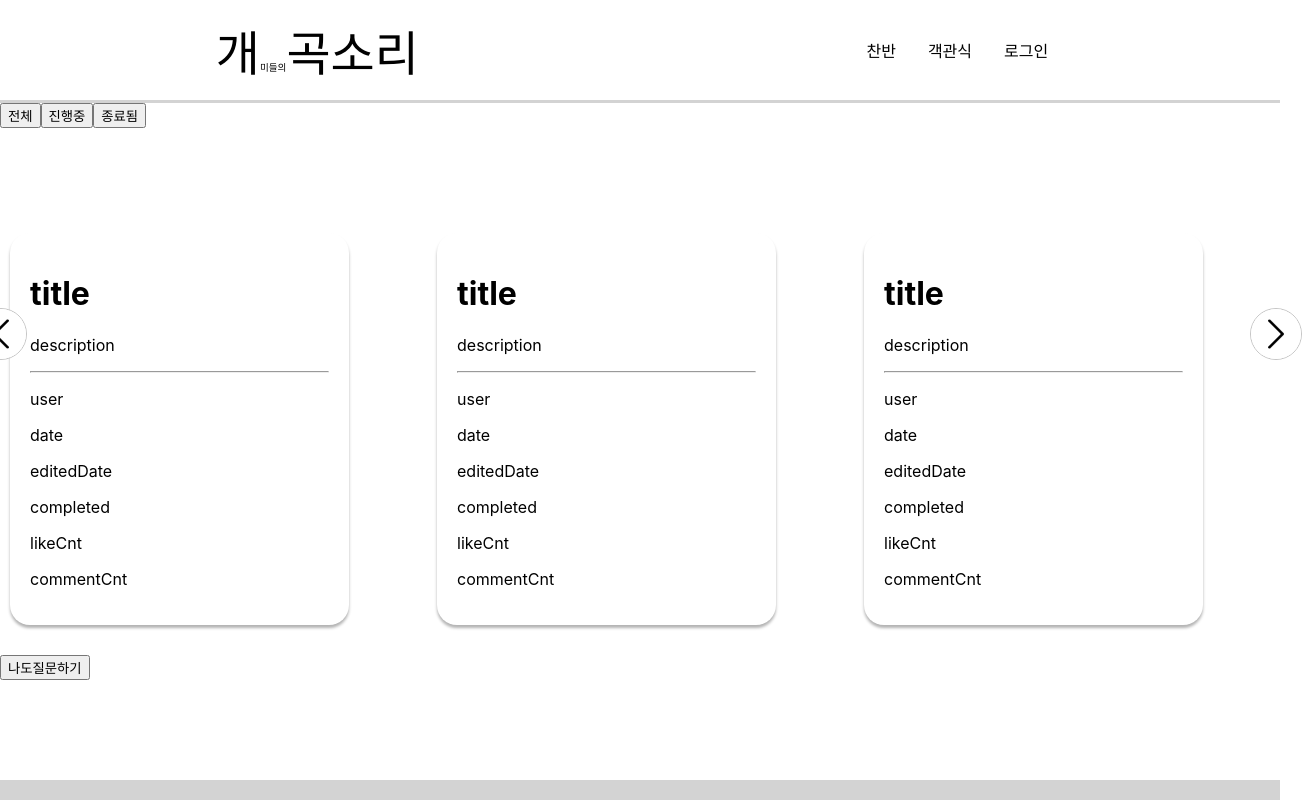
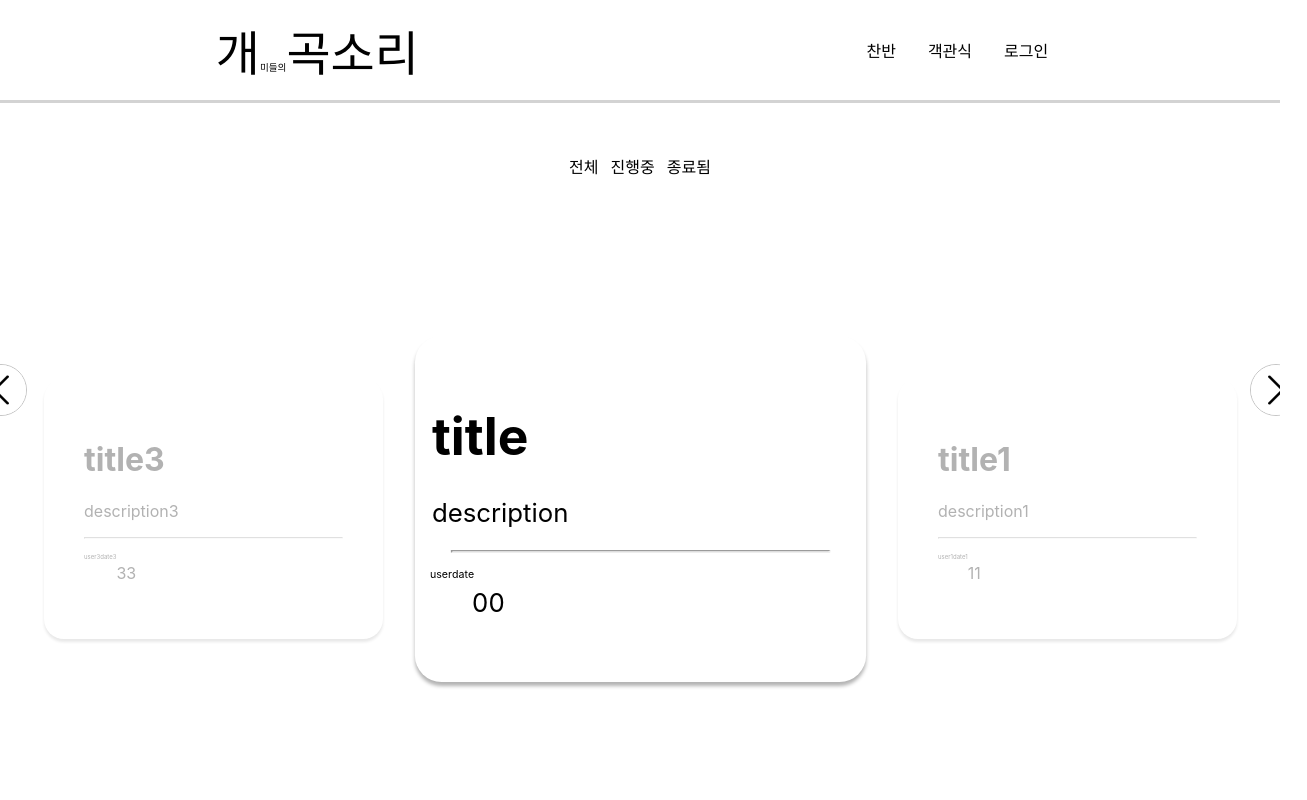
Before and after one commit to gabmin/Front-End, a React (Create React App) app: page /multi in a window 1280 px wide. Shown: the top 800 px of the page, 1307 px wide, since content can reach past the window. Built offline with nearby package versions, Linux system fonts and the light colour scheme; no server answers.

Commit message:
feat: Multi, MultiDetail 구조

```diff
--- a/src/components/AnswerList.js
+++ b/src/components/AnswerList.js
@@ -2,6 +2,7 @@ import React from "react";
 import styled from "styled-components";
 
 const AnswerList = props => {
+  const DataList = props.dataList;
   const [color, setColor] = React.useState("");
   const selected = e => {
     const checkSelect = t => [...t.parentElement.children].filter(e => e !== t);
@@ -26,27 +27,27 @@ const AnswerList = props => {
   return (
     <Answerdiv>
       <AnswerBtn color="#777777" onClick={selectAnswer}>
-        contentA
+        {DataList.contentA}
       </AnswerBtn>
       <AnswerBtn color="#777777" onClick={selectAnswer}>
-        contentB
+        {DataList.contentB}
       </AnswerBtn>
       <AnswerBtn color="#777777" onClick={selectAnswer}>
-        contentC
+        {DataList.contentC}
       </AnswerBtn>
       <AnswerBtn color="#777777" onClick={selectAnswer}>
-        contentD
+        {DataList.contentD}
       </AnswerBtn>
       <AnswerBtn color="#777777" onClick={selectAnswer}>
-        contentE
+        {DataList.contentE}
       </AnswerBtn>
     </Answerdiv>
   );
 };
 
 const Answerdiv = styled.div`
-  height: 200px;
-  width: 200px;
+  height: 100%;
+  width: 100%;
   margin: auto;
   border: 1px solid #000000;
   display: flex;
@@ -55,8 +56,9 @@ const Answerdiv = styled.div`
 
 const AnswerBtn = styled.button`
   border: none;
-  margin: 10px auto;
+  margin: 5px auto;
   width: 50%;
+  height: 50px;
   opacity: 0.5;
   background-color: ${props => props.color};
   cursor: pointer;
--- a/src/components/MultiCard.js
+++ b/src/components/MultiCard.js
@@ -2,29 +2,77 @@ import React from "react";
 import styled from "styled-components";
 
 const MultiCard = props => {
+  const {
+    multiId,
+    title,
+    description,
+    user,
+    date,
+    editedDate,
+    completed,
+    likeCnt,
+    commentCnt,
+  } = props;
   return (
-    <Card>
-      <h1>title</h1>
-      <p>description</p>
-      <hr></hr>
-      <p>user</p>
-      <p>date</p>
-      <p>editedDate</p>
-      <p>completed</p>
-      <p>likeCnt</p>
-      <p>commentCnt</p>
-    </Card>
+    <Container>
+      <Card>
+        <TitleDiv>
+          <h1>{title}</h1>
+        </TitleDiv>
+        <DesDiv>
+          <p>{description}</p>
+        </DesDiv>
+        <hr></hr>
+        <FooterDiv>
+          <UserDiv>
+            <p>{user}</p>
+            <p>{date}</p>
+            {/* {isEdited ? <p>{editedDate}</p> : null} */}
+          </UserDiv>
+          <p>{likeCnt}</p>
+          <p>{commentCnt}</p>
+        </FooterDiv>
+      </Card>
+    </Container>
   );
 };
 
-const Card = styled.div`
+const Container = styled.div`
   width: 70%;
   height: 100%;
   padding: 20px;
-  margin: 10px 10px 10px 10px;
+  margin: 100px auto;
   background-color: #ffffff;
   border-radius: 20px;
   box-shadow: 0px 3px 3px rgba(0, 0, 0, 0.3);
+  opacity: 0.3;
+`;
+
+const Card = styled.div`
+  width: 100%;
+  min-height: 200px;
+  padding: 20px 20px;
+  margin: auto;
+  box-sizing: border-box;
+`;
+
+const TitleDiv = styled.div`
+  min-height: 20%;
+`;
+
+const DesDiv = styled.div`
+  min-height: 70%;
+`;
+
+const FooterDiv = styled.div`
+  display: flex;
+  flex-direction: row;
+`;
+
+const UserDiv = styled.div`
+  font-size: 6px;
+  display: flex;
+  flex-direction: row;
 `;
 
 export default MultiCard;
--- /dev/null
+++ b/src/components/MultiSlick.js
@@ -0,0 +1,64 @@
+import React from "react";
+import Slider from "react-slick";
+import styled from "styled-components";
+import "slick-carousel/slick/slick.css";
+import "slick-carousel/slick/slick-theme.css";
+
+import MultiCard from "../components/MultiCard";
+import NextArrow from "../elements/NextArrow";
+import PrevArrow from "../elements/PrevArrow";
+
+const MultiSlick = props => {
+  const CardList = props.cardList;
+  const settings = {
+    className: "center",
+    centerMode: true,
+    infinite: true,
+    centerPadding: "0px",
+    slidesToShow: 3,
+    speed: 500,
+    nextArrow: <NextArrow />,
+    prevArrow: <PrevArrow />,
+  };
+  return (
+    <Container>
+      <Sliderdiv>
+        <StyledSlider {...settings}>
+          {CardList?.map((p, i) => (
+            <div>
+              <MultiCard
+                multiId={i}
+                title={p.title}
+                description={p.description}
+                user={p.user}
+                date={p.date}
+                editedDate={p.editedDate}
+                completed={p.completed}
+                likeCnt={p.likeCnt}
+                commentCnt={p.commentCnt}
+              />
+            </div>
+          ))}
+        </StyledSlider>
+      </Sliderdiv>
+    </Container>
+  );
+};
+
+const Container = styled.div`
+  height: 100%;
+`;
+
+const Sliderdiv = styled.div`
+  margin: 20px auto;
+`;
+
+const StyledSlider = styled(Slider)`
+  overflow: hidden;
+  .slick-slide.slick-center div {
+    transform: scale(1.1);
+    opacity: 1;
+  }
+`;
+
+export default MultiSlick;
--- /dev/null
+++ b/src/components/MultiUnvoted.js
@@ -0,0 +1,32 @@
+import React from "react";
+import styled from "styled-components";
+import AnswerList from "./AnswerList";
+
+const MultiUnvoted = props => {
+  const DataList = props.dataList;
+  return (
+    <React.Fragment>
+      <TitleDiv>
+        <p>{DataList.title}</p>
+      </TitleDiv>
+
+      <hr></hr>
+      <p>{DataList.description}</p>
+      <div>
+        <AnswerList dataList={DataList} />
+      </div>
+
+      <hr></hr>
+      <p>{DataList.user}</p>
+      <p>{DataList.date}</p>
+      {/* <p>{DataList.editedDate}</p>
+      <p>{DataList.completed}</p> */}
+      <p>좋아요{DataList.likeCnt}</p>
+      <p>댓글{DataList.commentCnt}</p>
+    </React.Fragment>
+  );
+};
+
+const TitleDiv = styled.div``;
+
+export default MultiUnvoted;
--- /dev/null
+++ b/src/components/MultiVoted.js
@@ -0,0 +1,16 @@
+import React, { useState } from "react";
+import ProgressBar from "@ramonak/react-progress-bar";
+
+const MultiVoted = props => {
+  const [per, setPer] = useState(0);
+  setTimeout(() => {
+    setPer(50);
+  }, 2000);
+  return (
+    <React.Fragment>
+      <ProgressBar completed={per} />
+    </React.Fragment>
+  );
+};
+
+export default MultiVoted;
--- a/src/pages/Multi.js
+++ b/src/pages/Multi.js
@@ -1,55 +1,107 @@
 import React from "react";
-import Slider from "react-slick";
 import styled from "styled-components";
-import "slick-carousel/slick/slick.css";
-import "slick-carousel/slick/slick-theme.css";
-
-import MultiCard from "../components/MultiCard";
-import NextArrow from "../elements/NextArrow";
-import PrevArrow from "../elements/PrevArrow";
+import MultiSlick from "../components/MultiSlick";
 
 const Multi = props => {
-  const settings = {
-    className: "center",
-    centerMode: true,
-    infinite: true,
-    centerPadding: "0px",
-    slidesToShow: 3,
-    speed: 500,
-    nextArrow: <NextArrow />,
-    prevArrow: <PrevArrow />,
-  };
+  const cardList = [
+    {
+      title: "title",
+      description: "description",
+      user: "user",
+      date: "date",
+      editedDate: "editedDate",
+      completed: false,
+      likeCnt: "0",
+      commentCnt: "0",
+    },
+    {
+      title: "title1",
+      description: "description1",
+      user: "user1",
+      date: "date1",
+      editedDate: "editedDate1",
+      completed: false,
+      likeCnt: "1",
+      commentCnt: "1",
+    },
+    {
+      title: "title2",
+      description: "description2",
+      user: "user2",
+      date: "date2",
+      editedDate: "editedDate2",
+      completed: false,
+      likeCnt: "2",
+      commentCnt: "2",
+    },
+    {
+      title: "title3",
+      description: "description3",
+      user: "user3",
+      date: "date3",
+      editedDate: "editedDate3",
+      completed: false,
+      likeCnt: "3",
+      commentCnt: "3",
+    },
+  ];
   return (
     <Container>
-      <Btndiv>
-        <button>전체</button>
-        <button>진행중</button>
-        <button>종료됨</button>
-      </Btndiv>
+      <TabBtndiv>
+        <TabBtn>전체</TabBtn>
+        <TabBtn>진행중</TabBtn>
+        <TabBtn>종료됨</TabBtn>
+      </TabBtndiv>
       <Sliderdiv>
-        <Slider {...settings}>
-          <MultiCard />
-          <MultiCard />
-          <MultiCard />
-          <MultiCard />
-          <MultiCard />
-        </Slider>
+        <MultiSlick cardList={cardList} />
       </Sliderdiv>
-      <button>나도질문하기</button>
+      <QuestionBtnDiv>
+        <QuestionBtn>나도질문하기</QuestionBtn>
+      </QuestionBtnDiv>
     </Container>
   );
 };
 
 const Container = styled.div`
-  min-height: 500px;
+  max-width: 100%;
 `;
 
-const Btndiv = styled.div`
-  min-height: 100px;
+const TabBtndiv = styled.div`
+  margin: 50px 0px;
+  width: 100%;
+  text-align: center;
+`;
+
+const TabBtn = styled.button`
+  border: none;
+  background-color: #ffffff;
+  font-size: 16px;
+  cursor: pointer;
+  &:hover {
+    color: #777777;
+  }
 `;
 
 const Sliderdiv = styled.div`
-  margin: 20px auto;
+  margin: 100px auto;
+  width: 100%;
+  height: 100%;
+`;
+
+const QuestionBtnDiv = styled.div`
+  margin: 50px 0px;
+  width: 100%;
+  text-align: center;
+`;
+
+const QuestionBtn = styled.button`
+  border: none;
+  background-color: #ffffff;
+  font-size: 16px;
+  cursor: pointer;
+  &:hover {
+    color: #777777;
+  }
 `;
 
 export default Multi;
--- a/src/pages/MultiDetail.js
+++ b/src/pages/MultiDetail.js
@@ -1,32 +1,48 @@
-import React, { useState } from "react";
-import ProgressBar from "@ramonak/react-progress-bar";
-import AnswerList from "../components/AnswerList";
+import React from "react";
+import MultiUnvoted from "../components/MultiUnvoted";
+import MultiVoted from "../components/MultiVoted";
 
 const MultiDetail = props => {
   const multiId = props.match.params.multi_id;
-  const [per, setPer] = useState(0);
-  setTimeout(() => {
-    setPer(50);
-  }, 2000);
-  return (
-    <div>
-      <ProgressBar completed={per} />
-      <div>N지선다 상세페이지 글 아이디 : {multiId}</div>
-      <p>title</p>
-      <hr></hr>
-      <p>description</p>
+  const dataList = {
+    title: "종목 추천 좀",
+    multiId: multiId,
+    user: "user",
+    description: "종목추천 부탁드립니다",
+    contentA: "전국민 주주시대 삼성전자",
+    contentB: "주춤할때 담아야지 카카오",
+    contentC: "정진이형 믿고 간다 셀트리온",
+    contentD: "지구 좁다 우주로 가자 테슬라",
+    contentE: "언제까지 주식이죠 비트코인",
+    voteCntA: 1,
+    voteCntB: 2,
+    voteCntC: 3,
+    voteCntD: 4,
+    voteCntE: 5,
+    date: "date",
+    editedDate: "editedDate",
+    completed: false,
+    likeCnt: "0",
+    commentCnt: "0",
+    voted: false,
+    liked: false,
+  };
+
+  if (dataList.voted === true) {
+    return (
       <div>
-        <AnswerList></AnswerList>
+        aaa
+        <MultiVoted />
       </div>
-      <hr></hr>
-      <p>user</p>
-      <p>date</p>
-      <p>editedDate</p>
-      <p>completed</p>
-      <p>likeCnt</p>
-      <p>commentCnt</p>
-    </div>
-  );
+    );
+  } else {
+    return (
+      <div>
+        <div>N지선다 상세페이지 글 아이디 : {multiId}</div>
+        <MultiUnvoted dataList={dataList} />
+      </div>
+    );
+  }
 };
 
 export default MultiDetail;
```
